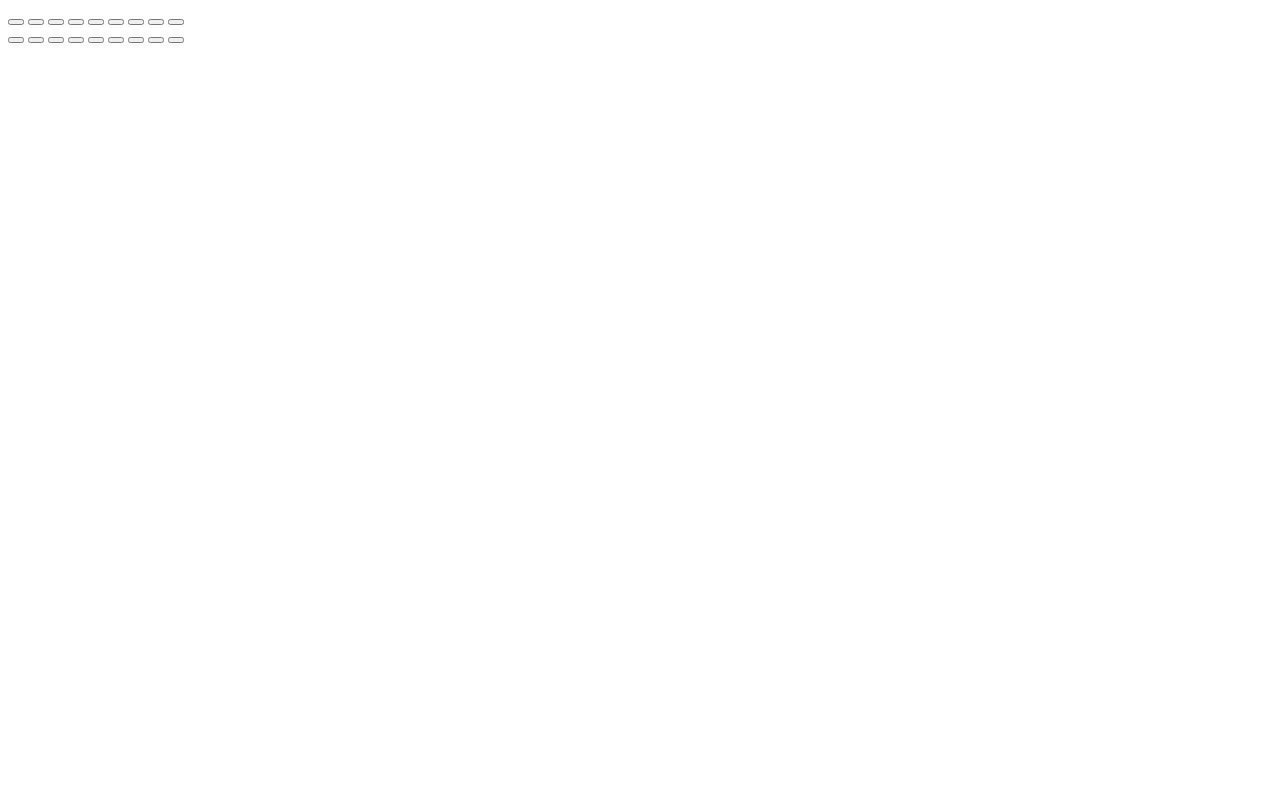
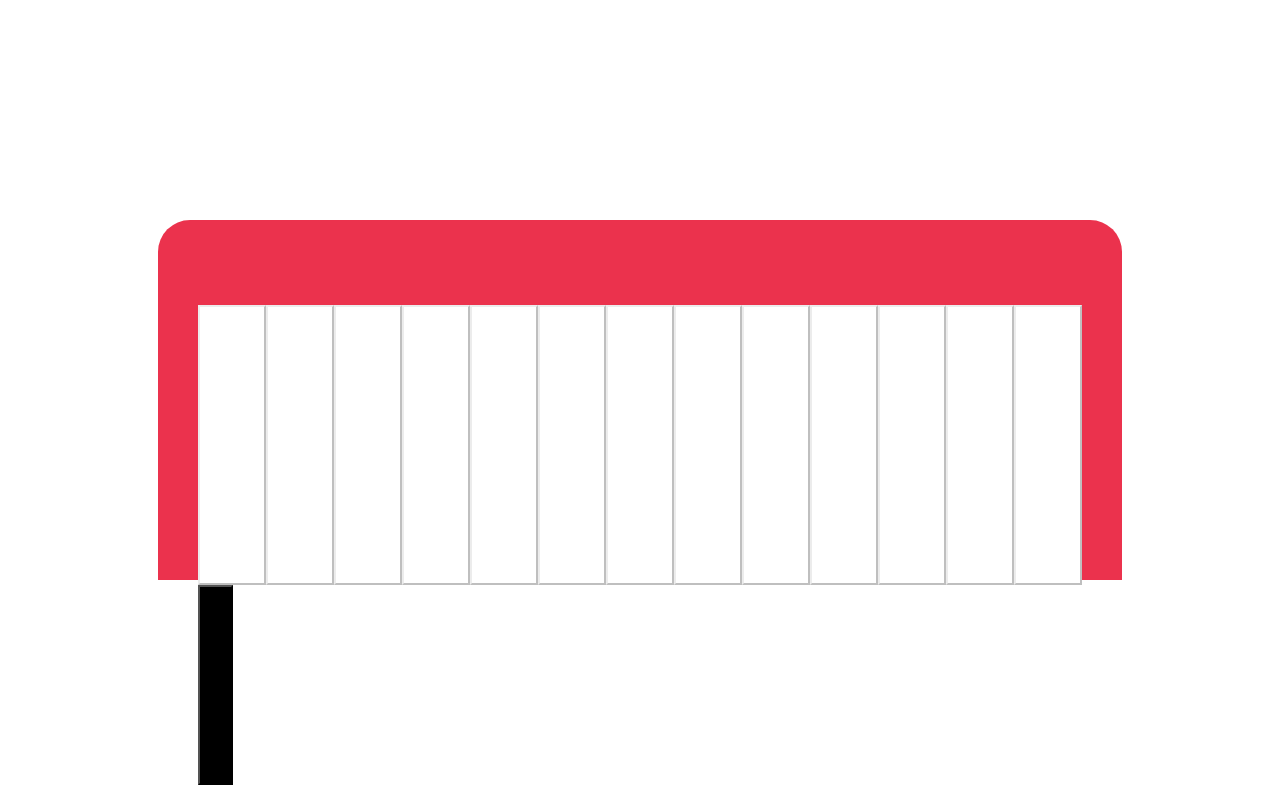
Before and after one commit to Patrycja-dz/piano, a plain HTML site: page index.html in a window 1280 px wide. Drawn offline with Linux system fonts and the light colour scheme.

Commit message:
basic styling piano

```diff
--- a/index.html
+++ b/index.html
@@ -12,7 +12,12 @@
 
 <body>
     <div class="piano">
+        <div class="piano__keys">
             <div class="piano__whiteKeys">
+                <button class="key piano__whiteKey"></button>
+                <button class="key piano__whiteKey"></button>
+                <button class="key piano__whiteKey"></button>
+                <button class="key piano__whiteKey"></button>
                 <button class="key piano__whiteKey"></button>
                 <button class="key piano__whiteKey"></button>
                 <button class="key piano__whiteKey"></button>
@@ -35,5 +40,6 @@
                 <button class="key piano__blackKey"></button>
             </div>
         </div>
+    </div>
 </body>
 </html>
--- a/style.css
+++ b/style.css
@@ -0,0 +1,49 @@
+* {
+    margin: 0;
+    padding: 0;
+    box-sizing: border-box;
+}
+
+body {
+    height: 100vh;
+    display: flex;
+    justify-content: center;
+    align-items: center;
+
+}
+
+.piano {
+    display: flex;
+    margin: 90px;
+    padding: 85px 40px 0 40px;
+    height: 360px;
+    background-color: rgb(235, 50, 77);
+    border-radius: 2rem 2rem 0 0;
+}
+
+.piano__keys {
+    position: relative;
+}
+
+.piano__whiteKeys {
+    display: flex
+}
+
+.piano__whiteKey {
+    width: 68px;
+    height: 280px;
+    background-color: #fff;
+    border-color: rgba(221, 221, 221, 0.534);
+}
+
+.piano__blackKeys {
+    position: relative;
+    display: flex;
+}
+
+.piano__blackKey {
+    width: 35px;
+    height: 200px;
+    background-color: #000;
+    position: absolute;
+}
```
Lines whose indentation alone changed are shown as unchanged.
